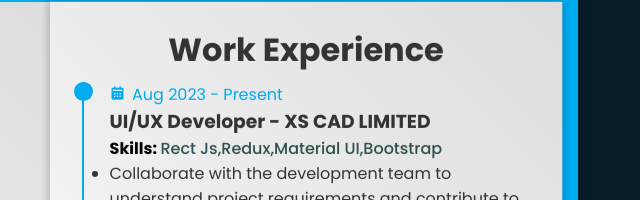
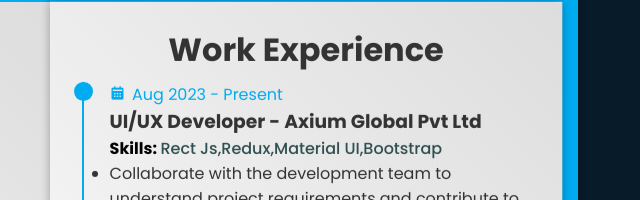
Before and after one commit to moreswapnil95/Myportdolio, a plain HTML site: page index.html in a window 1280 px wide. Shown: the part 94-294 px from the top of the page, 590-1230 px from the left. Drawn offline with nearby package versions, Linux system fonts and the light colour scheme.

Commit message:
Update index.html

```diff
--- a/index.html
+++ b/index.html
@@ -57,7 +57,7 @@
                 <span class="year"
                   ><i class="bx bxs-calendar"></i>Aug 2023 - Present</span
                 >
-                <h3>UI/UX Developer - XS CAD LIMITED</h3>
+                <h3>UI/UX Developer - Axium Global Pvt Ltd</h3>
                 <p>
                   <p style="font-weight: 500;color:darkslategray;"><span style="font-weight: bold;color: black;">Skills: </span>Rect Js,Redux,Material UI,Bootstrap</p>
                   <ul>
```
